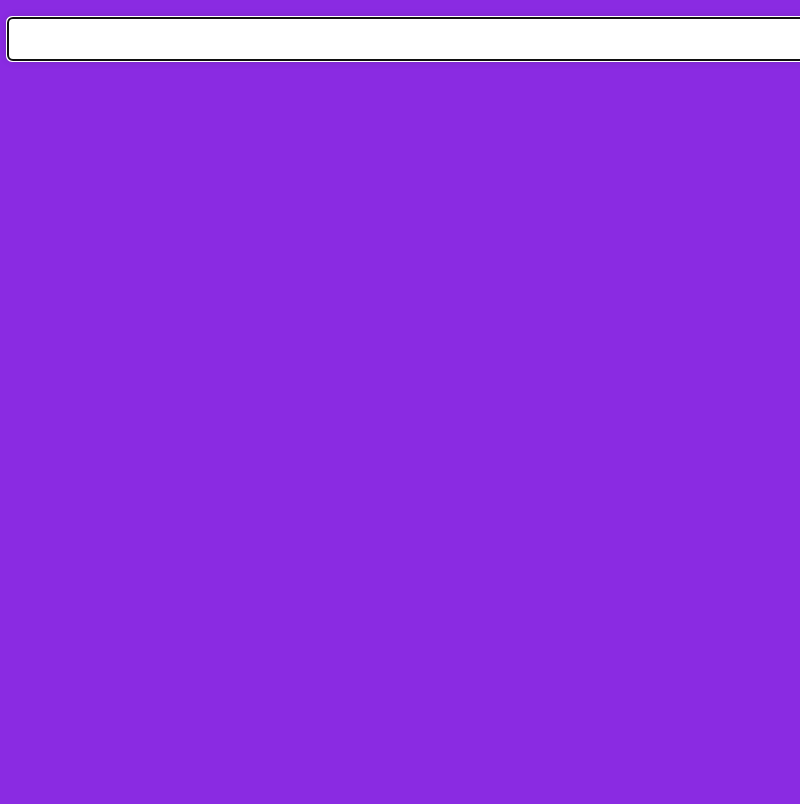
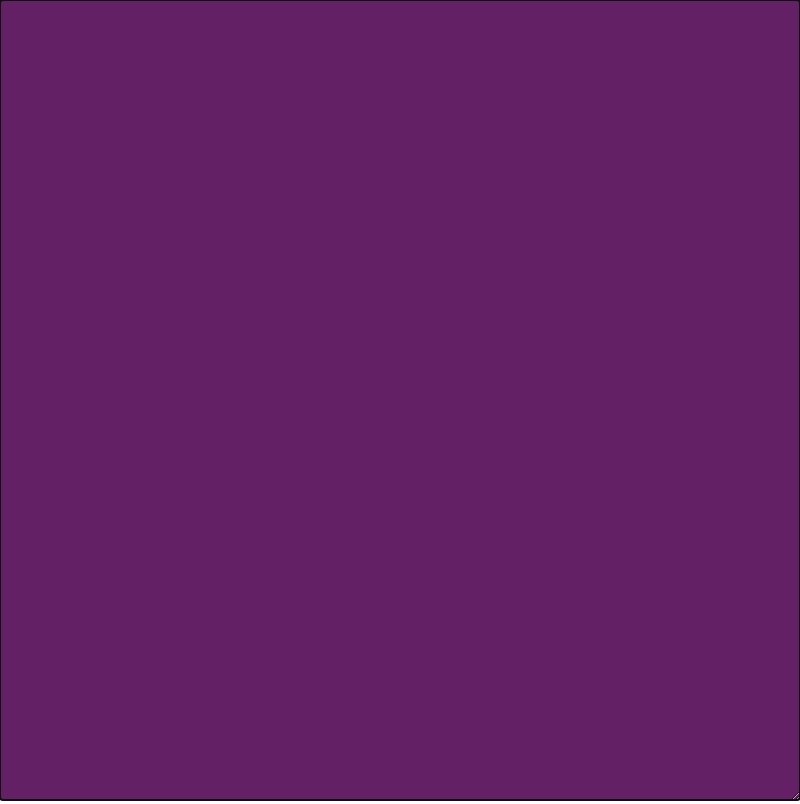
Before and after one commit to gorbiz/Thought-Logger, an Electron app: page index.html in a window 800 px wide. Drawn offline with Linux system fonts and the light colour scheme.

Commit message:
app: looks acceptable

```diff
--- a/app.js
+++ b/app.js
@@ -7,7 +7,7 @@ let tray = null
 function createWindow() {
   win = new BrowserWindow({
     width: 800,
-    height: 600,
+    height: 200,
     frame: false,
     transparent: true,
     alwaysOnTop: true
--- a/index.html
+++ b/index.html
@@ -6,22 +6,23 @@
   <title>thought-logger</title>
   <style>
     body {
-      background-color: blueviolet;
+      margin: 0;
       font-family: Arial, sans-serif;
+      overflow: hidden;
     }
 
     #thought {
-      width: 100%;
-      padding: 10px;
-      font-size: 1.5em;
+      box-sizing: border-box;
+      width: 100vw;
+      height: 100vh;
+      font-size: 2.5em;
       border: none;
-      border-radius: 5px;
-      margin: 10px 0;
-      box-shadow: 0 0 10px 0 rgba(0, 0, 0, 0.2);
+      background-color: rgb(100, 32, 100);
+      color: rgba(200, 64, 200, 0.8);
     }
   </style>
 </head>
 <body>
-  <textarea id="thought" rows="1" cols="30" autofocus></textarea>
+  <textarea id="thought" autofocus></textarea>
 </body>
 </html>
```
Also changed, not shown: README.md.
